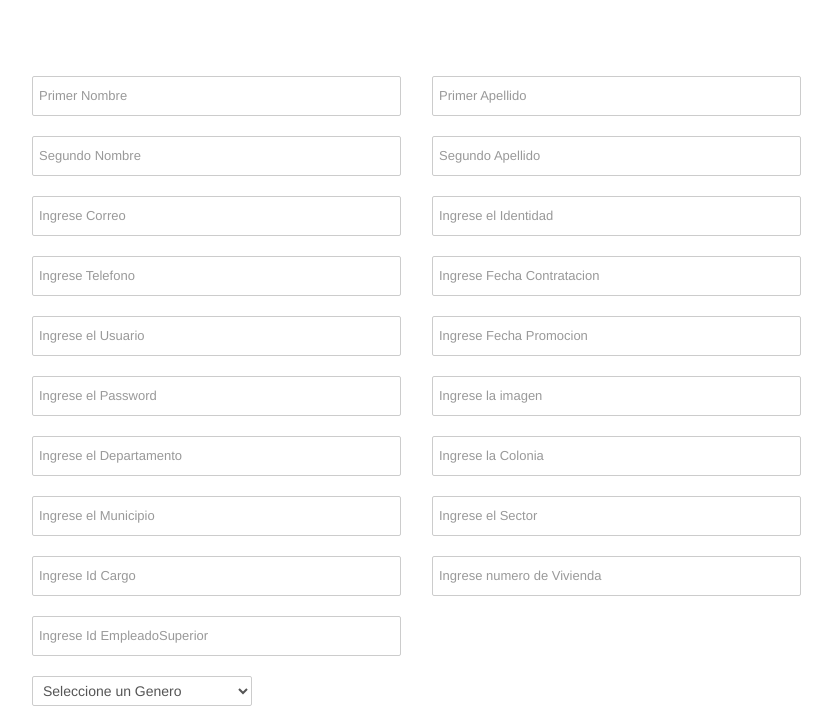
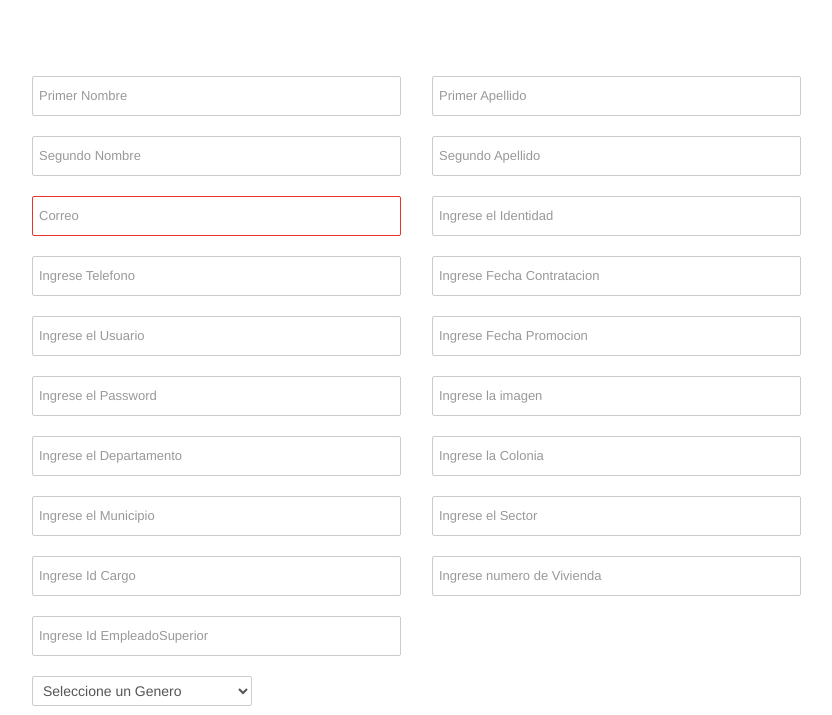
Before and after one commit to luismy2227/ProyectoFunciona, a PHP site: page /InsertarEmpleado.php in a window 1280 px wide. Shown: the part 203-918 px from the top of the page, without its empty margins (83-915 px from the left). Run offline with PHP 8.4, Linux system fonts and the light colour scheme.

Commit message:
Todo bien

```diff
--- a/InsertarCliente.php
+++ b/InsertarCliente.php
@@ -177,13 +177,13 @@
                                 <div class="span8 form-group">
                                     <div class="text-center">
                                         <button class="btn btn-color btn-rounded" id="btn_Guardar" name="btn_Guardar" type="submit">Guardar</button>
+                                        <button class="btn btn-color btn-rounded" id="btn_Cancelar" name="btn_Cancelar" type="cancel" onclick="javascript:window.location = 'index.php';">Cancelar</button>
                                     </div>
                                 </div>
                         </div>
                     </div>
                 </div>
                 </form>
-                <button class="btn btn-color btn-rounded" id="btn_Cancelar" name="btn_Cancelar" type="cancel" onclick="javascript:window.location = 'index.php';">Cancelar</button>
             </div>
         </div>
     </div>
--- a/InsertarEmpleado.php
+++ b/InsertarEmpleado.php
@@ -111,8 +111,12 @@
                                  <input type="text" class="form-control" name="text_SegundoNombre" id="text_SegundoNombre"  data-rule="minlen:4" placeholder="Segundo Nombre" data-msg="SegundoNombre" />
                                </div>
                                <div class="span4 form-group">
-                                 <input type="text" class="form-control" name="text_Correo" id="text_Correo" placeholder="Ingrese Correo" data-rule="minlen:4" data-msg="Porfavor ingrese Correo"/>
-                <div class="validation"></div>
+                                 <!--input type="text" class="form-control" name="text_Correo" id="text_Correo" placeholder="Ingrese Correo" data-rule="minlen:4" data-msg="Porfavor ingrese Correo"/>
+                <div class="validation"></div-->
+                  <div class="wrap-input100 validate-input m-b-16" data-validate = "Correo Requerido">
+                        <input class="input100" type="email" name="text_Correo" id="text_Correo" placeholder="Correo" required autofocus>
+                        <span class="focus-input100"></span>
+                    </div>
 
                 <input type="text" class="form-control" name="text_Telefono" id="text_Telefono" placeholder="Ingrese Telefono" data-rule="minlen:4" data-msg="Porfavor ingrese Telefono" />
                 <div class="validation"></div>
--- a/ajax/gestionar-insertarCliente.php
+++ b/ajax/gestionar-insertarCliente.php
@@ -1,9 +1,6 @@
 <?php
   include("../class/class-conexion.php");
   $conexion= new Conexion();
-  $aux=null;
-  $aux1=null;
-  $aux2=null;
   $query=null;
 
   if(isset($_POST["cbx_SeleccioneGenero"])){
--- a/index.php
+++ b/index.php
@@ -2,7 +2,7 @@
   session_start();
   if(isset($_SESSION["status"])==false){
     session_destroy();
-    header("Location: login.php");
+    //header("Location: login.php");
   }
 ?>
 <!DOCTYPE html>
@@ -80,6 +80,10 @@
                   if(isset($_SESSION["status"])==true){
                     $boton ="<li><a  id=\"btn_Logout\" name=\"btn_Logout\" href=\"includes/logout.php\">Cerrar Sesión</a></li>";
                     echo $boton;
+                  }
+                  else{
+                    $boton1 ="<li><a  id=\"btn_Log\" name=\"btn_Log\" href=\"login.php\">Iniciar Sesión</a></li>";
+                    echo $boton1;
                   }
                 ?>
 
```
